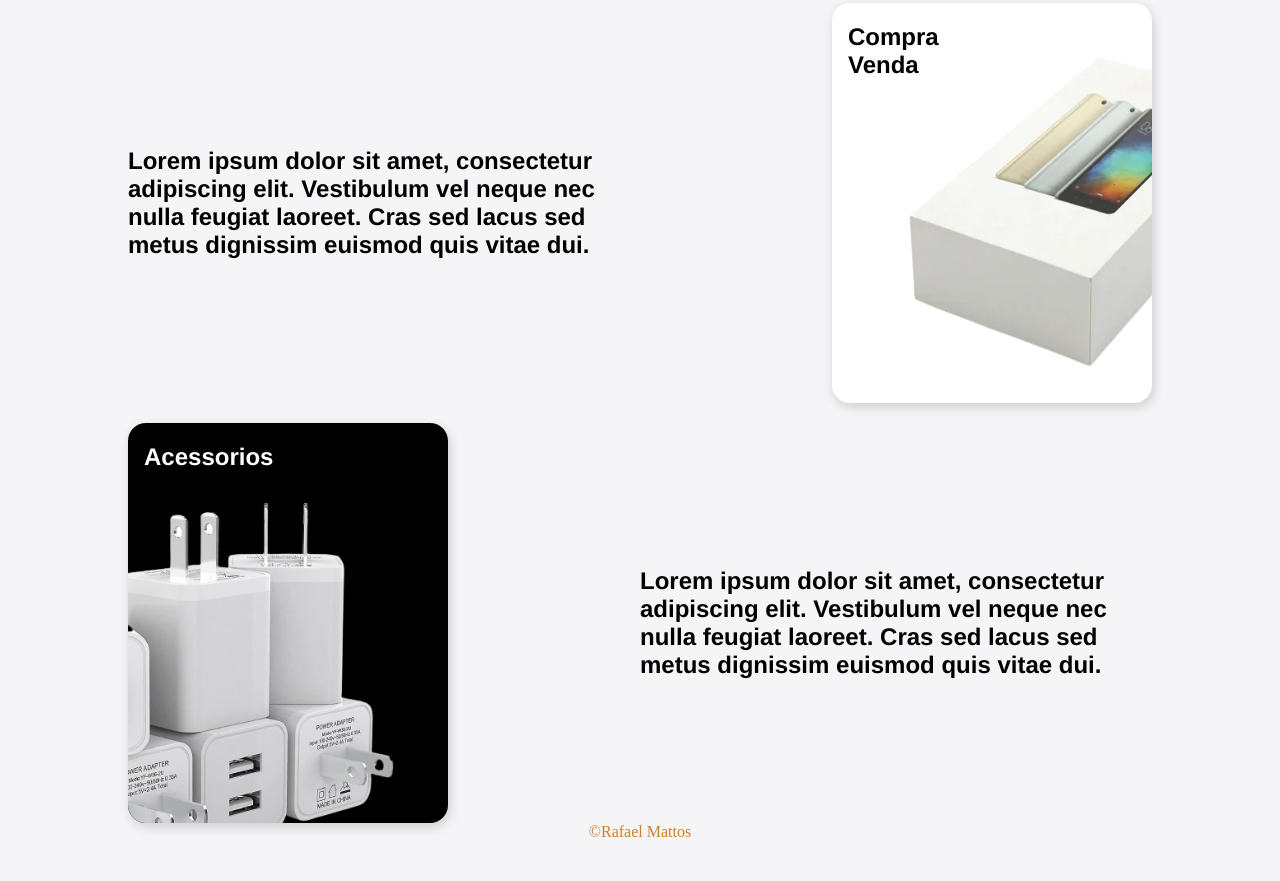
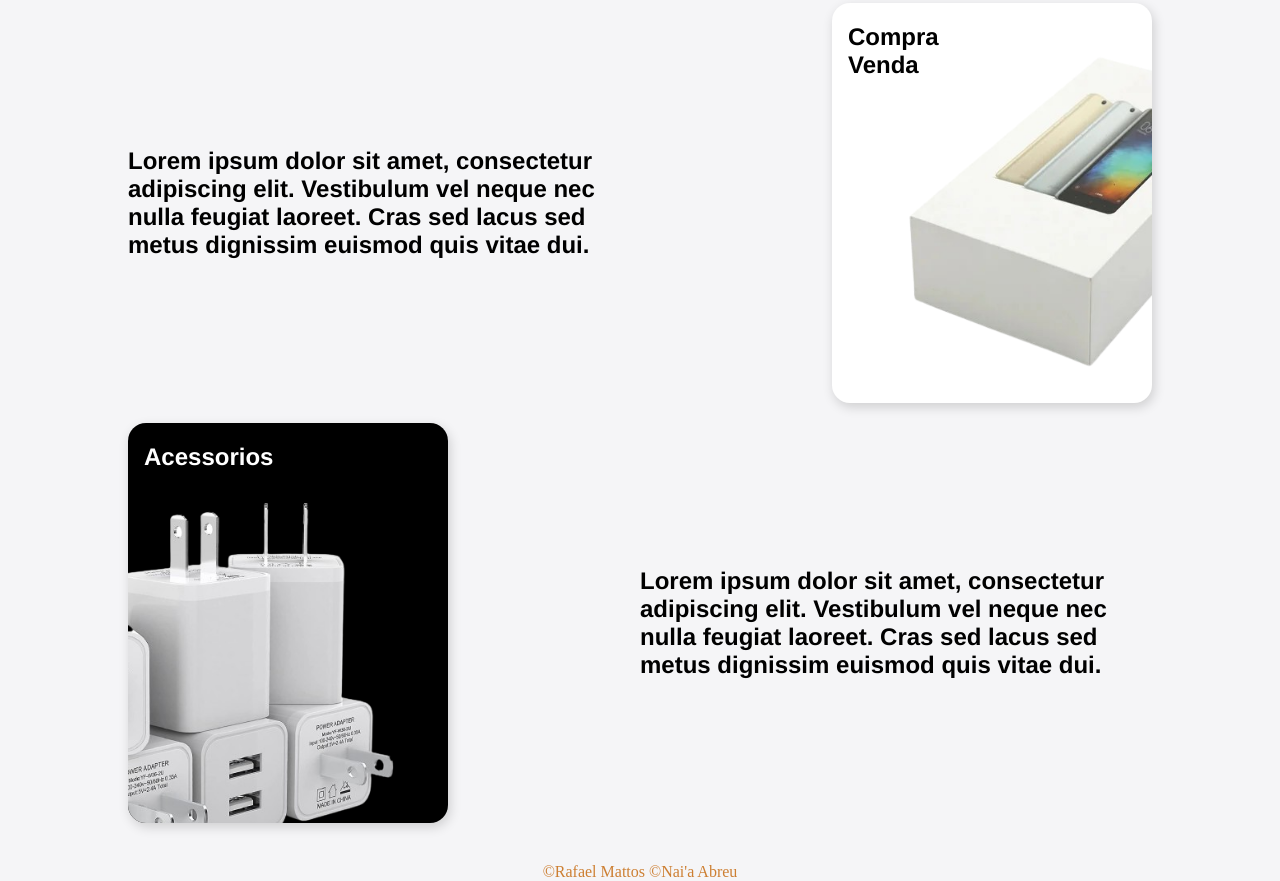
Before and after one commit to Rafa2697/1001CellTech, a plain HTML site: page index.html in a window 1280 px wide. Shown: the part 1057-1938 px from the top of the page. Before the commit the page ends 1898 px from the top, so only its background shows below. Drawn offline with Linux system fonts and the light colour scheme.

Commit message:
nomes no footer

```diff
--- a/index.html
+++ b/index.html
@@ -44,7 +44,8 @@
 	</main>
 	<footer>
 		<div>
-			<p style="display: inline-block; text-align: center;">&copy;Rafael Mattos</p>
+			<a href="https://github.com/Rafa2697" style="display: inline-block; text-align: center;">&copy;Rafael Mattos</a>
+			<a href="https://github.com/UtescherIntrieri" style="display: inline-block; text-align: center;">&copy;Nai'a Abreu</a>
 		</div>
 	</footer>
 </body>
--- a/style.css
+++ b/style.css
@@ -112,6 +112,7 @@ main {
 	gap: 20px;
 	font-family: Helvetica;
 	word-wrap: break-word;
+	margin-bottom: 40px;
 }
 
 .card-row {
@@ -199,6 +200,8 @@ justify-self: flex-end;
 
 footer {
 	width: 100%;
-	color: var(--bronze);
 	text-align: center;
 }
+footer a {
+	color: var(--bronze);
+}
```
